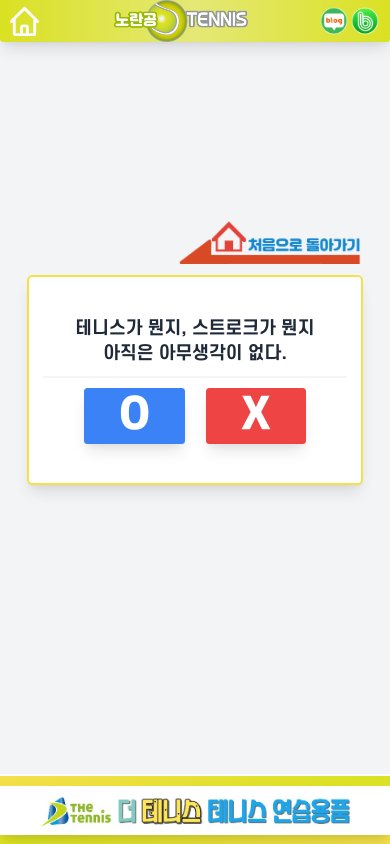
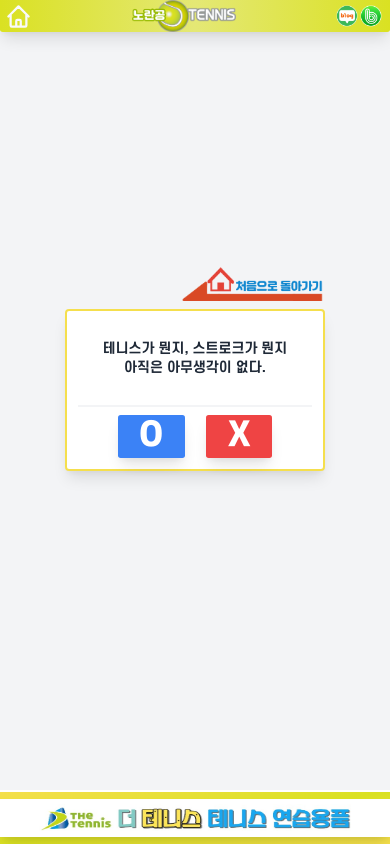
Before and after one commit to kimjy0301/ntrpyellowball, a Next.js app: page /forehand in a window 390 px wide. Built offline with nearby package versions, Linux system fonts and the light colour scheme.

Commit message:
style change

```diff
--- a/components/Question.tsx
+++ b/components/Question.tsx
@@ -19,9 +19,7 @@ const Question = ({ question, onClickYes, onClickNo, show, score }) => {
     return (
       <>
         <div
-          className={`${
-            loaded ? "opacity-100" : "opacity-0 "
-          } duration-700 transition-all w-96 flex relative flex-col h-60 md:shadow-lg justify-center border-yellow-1 border-2  rounded-md items-center p-4 bg-white mx-1 my-1 shadow-lg md:max-w-xs1 `}
+          className={` w-96 flex relative flex-col h-60 md:shadow-lg justify-center border-yellow-1 border-2  rounded-md items-center p-4 bg-white mx-1 my-1 shadow-lg md:max-w-xs1 `}
         >
           <div
             className="cursor-pointer mb-3 md:hidden transition-all transform active:scale-110 absolute -top-16 right-0"
@@ -34,6 +32,11 @@ const Question = ({ question, onClickYes, onClickNo, show, score }) => {
           {/* <div className="absolute top-0 left-0 ml-1 mt-1 text-sm">
             YTRP {score} 질문 :
           </div> */}
+          <div
+            className={`${
+              loaded ? "opacity-100" : "opacity-0"
+            } duration-700 transition-all flex justify-center items-center flex-col h-48`}
+          >
             {question.split("\n").map((value, i) => {
               return (
                 <span key={i} className="text-xl">
@@ -41,17 +44,18 @@ const Question = ({ question, onClickYes, onClickNo, show, score }) => {
                 </span>
               );
             })}
+          </div>
           <div className="w-full border-t-2 my-3 border-gray-100 "></div>
           <div className="flex">
             <div
               onClick={() => onClickYes()}
-              className="bg-blue-500 py-2 px-10 flex items-center justify-center hover:bg-blue-700 cursor-pointer transition-all mx-3 shadow-lg rounded"
+              className="bg-blue-500 py-2 px-8 flex items-center justify-center hover:bg-blue-700 cursor-pointer transition-all mx-4 shadow-lg rounded"
             >
               <span className="text-white text-5xl font-extrabold">O</span>
             </div>
             <div
               onClick={() => onClickNo()}
-              className=" bg-red-500 py-2 px-10 flex items-center justify-center hover:bg-red-700 cursor-pointer transition-all mx-3 shadow-lg rounded"
+              className=" bg-red-500 py-2 px-8 flex items-center justify-center hover:bg-red-700 cursor-pointer transition-all mx-4 shadow-lg rounded"
             >
               <span className="text-white text-5xl font-extrabold">X</span>
             </div>
--- a/pages/develop/index.tsx
+++ b/pages/develop/index.tsx
@@ -17,11 +17,15 @@ const index = () => {
       </Head>
       <div className="w-full h-full flex justify-center items-center flex-col -mt-8">
         <div
-          className={`${
-            loaded ? "opacity-100" : "opacity-0"
-          } duration-700 w-96 flex relative flex-col h-48 md:shadow-lg justify-center border-yellow-1 border-2  rounded-md items-center p-4 bg-white mx-1 my-1 shadow-lg md:max-w-xs1 transition-all`}
+          className={`w-96 flex relative flex-col h-48 md:shadow-lg justify-center border-yellow-1 border-2  rounded-md items-center p-4 bg-white mx-1 my-1 shadow-lg md:max-w-xs1`}
         >
-          <div>개발중...</div>
+          <div
+            className={`${
+              loaded ? "opacity-100" : "opacity-0"
+            } duration-700 transition-all`}
+          >
+            개발중...
+          </div>
         </div>
       </div>
     </>
--- a/pages/result/index.tsx
+++ b/pages/result/index.tsx
@@ -33,9 +33,7 @@ const index = () => {
       </Head>
       <div className="w-full h-full flex justify-center items-center flex-col -mt-8">
         <div
-          className={`${
-            loaded ? "opacity-100" : "opacity-0"
-          } duration-700 w-96 flex relative flex-col h-48 md:shadow-lg justify-center border-yellow-1 border-2  rounded-md items-center p-4 bg-white mx-1 my-1 shadow-lg md:max-w-xs1 transition-all`}
+          className={` w-96 flex relative flex-col h-60 md:shadow-lg justify-center border-yellow-1 border-2  rounded-md items-center p-4 bg-white mx-1 my-1 shadow-lg md:max-w-xs1`}
         >
           <div
             className="cursor-pointer mb-3 md:hidden transition-all transform active:scale-110 absolute -top-16 right-0"
@@ -46,7 +44,11 @@ const index = () => {
             <img src={"img/home.png"} className="w-52"></img>
           </div>
 
-          <div>
+          <div
+            className={`${
+              loaded ? "opacity-100" : "opacity-0"
+            } duration-700 transition-all  flex flex-col justify-center items-center`}
+          >
             <div>당신의 스트로크 능력은</div>
 
             <div className="flex items-center justify-center mt-3">
--- a/styles/index.css
+++ b/styles/index.css
@@ -79,8 +79,10 @@ body {
   -webkit-user-select: none;
   width: 100%;
   height: 100%;
+  font-size: 0.675rem;
+  line-height: 1.25rem;
 
-  @apply bg-gray-100 dark:bg-gray-900 text-gray-800 font-semibold text-sm lg:text-base;
+  @apply bg-gray-100 dark:bg-gray-900 text-gray-800 font-semibold lg:text-base;
 }
 .footer {
   z-index: 9999;
```
Lines whose indentation alone changed are shown as unchanged.
